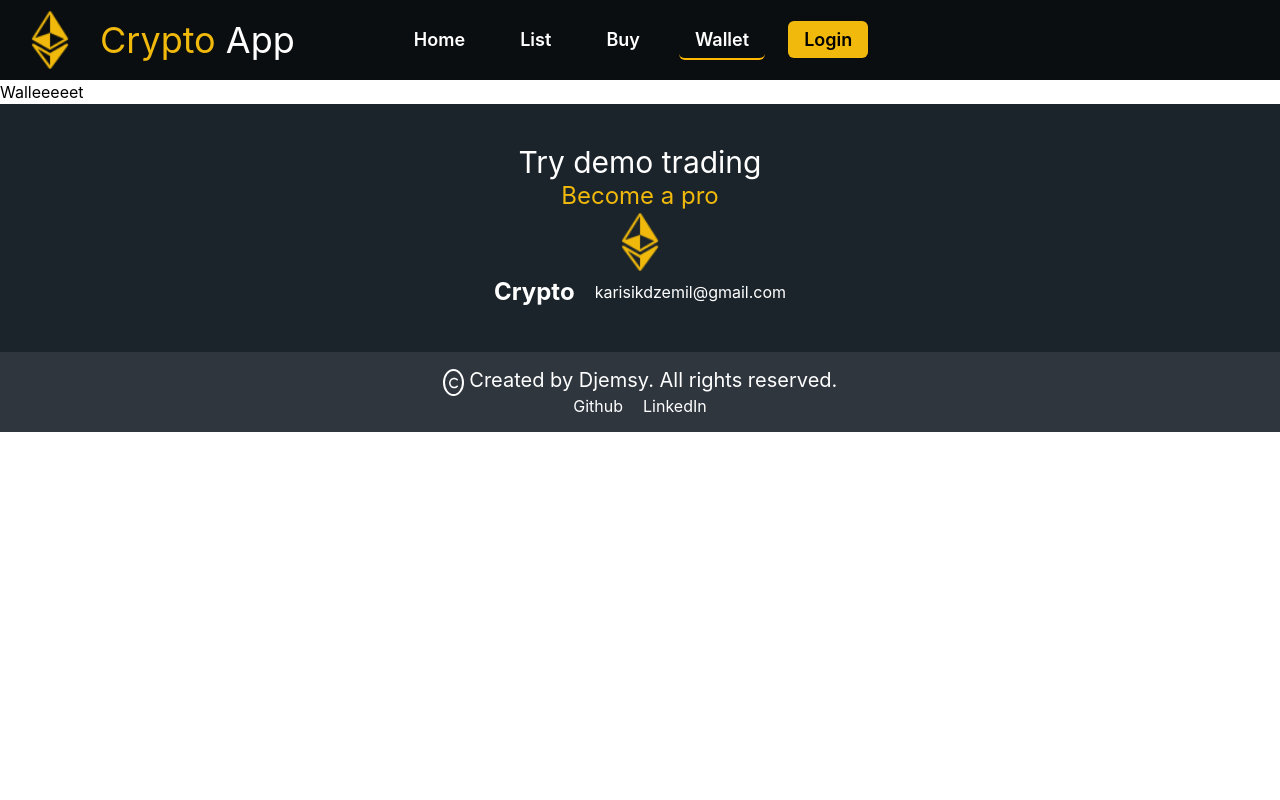
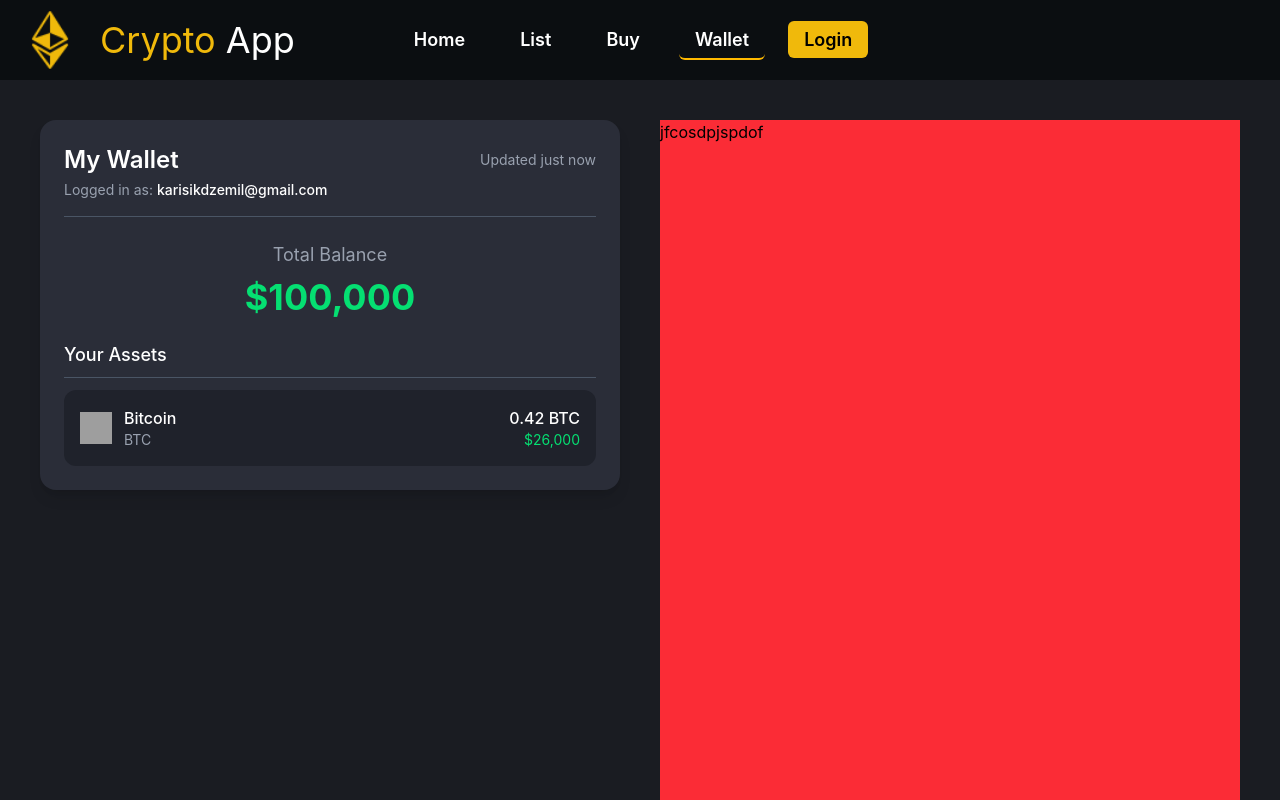
Before and after one commit to karisikdzemil/Crypto-App, a React app: page /wallet in a window 1280 px wide. Shown: the top 800 px of the page. Built offline with nearby package versions, Linux system fonts and the light colour scheme; no server answers; grey boxes are pictures that could not be loaded; the HTML template or start-up script is replaced by a standard one.

Commit message:
Wallet in progress

```diff
--- a/src/components/pages/List.jsx
+++ b/src/components/pages/List.jsx
@@ -47,7 +47,7 @@ export default function List({ data }) {
   return (
     <section className="w-full min-h-[90vh] bg-[#1A1C22ff] flex flex-col items-center gap-10 p-5 md:p-10">
       <div className="w-full h-10 p-3 flex items-center justify-between">
-        <p className="font-bold text-[#F0B90B] w-40 ">Home  > List</p>
+        <p className="font-bold text-[#F0B90B] w-40 ">{'Home  > List'}</p>
         <h1 className="text-left text-white font-bold sm:text-base text-xs w-40">
                 Balance: {balance}$
               </h1>
--- a/src/components/pages/Wallet.jsx
+++ b/src/components/pages/Wallet.jsx
@@ -1,7 +1,18 @@
+import WalletInfo from "../wallet/WalletInfo"
 export default function Wallet () {
     return (
-        <div>
-            <h1>Walleeeeet</h1>
-        </div>
+        <section className="w-full min-h-[90vh] bg-[#1A1C22ff] flex items-start gap-10 p-5 md:p-10">
+
+
+<div className="w-1/2">
+        <WalletInfo />
+</div>
+
+<div className="w-1/2 h-[90vh] bg-red-500">
+jfcosdpjspdof
+</div>
+
+
+        </section>
     )
 }
--- /dev/null
+++ b/src/components/wallet/WalletInfo.jsx
@@ -0,0 +1,49 @@
+import { useContext } from "react"
+import { AuthContext } from "../../store/AuthContext"
+
+export default function WalletInfo () {
+
+
+
+    return(
+        <div className="w-full max-w-4xl bg-[#2A2D38] rounded-2xl p-6 shadow-lg flex flex-col gap-6 text-white">
+{/* Header */}
+<div className="flex flex-col gap-1 border-b border-gray-600 pb-4">
+  <div className="flex items-center justify-between">
+    <h2 className="text-2xl font-semibold">My Wallet</h2>
+    <span className="text-sm text-gray-400">Updated just now</span>
+  </div>
+  <p className="text-sm text-gray-400">Logged in as: <span className="text-white font-medium">karisikdzemil@gmail.com</span></p>
+</div>
+
+{/* Balance */}
+<div className="flex flex-col items-center gap-2">
+  <p className="text-gray-400 text-lg">Total Balance</p>
+  <h3 className="text-4xl font-bold text-green-400">$100,000</h3>
+</div>
+
+{/* Currency List */}
+<div className="flex flex-col gap-3">
+  <h4 className="text-lg font-medium border-b border-gray-600 pb-2">Your Assets</h4>
+  <div className="flex flex-col gap-3">
+
+    {/* Example coin */}
+    <div className="flex justify-between items-center bg-[#1F222B] p-4 rounded-xl">
+      <div className="flex items-center gap-3">
+        <img src="https://cryptologos.cc/logos/bitcoin-btc-logo.png" alt="btc" className="w-8 h-8" />
+        <div>
+          <p className="text-white font-medium">Bitcoin</p>
+          <p className="text-sm text-gray-400">BTC</p>
+        </div>
+      </div>
+      <div className="text-right">
+        <p className="text-white font-medium">0.42 BTC</p>
+        <p className="text-sm text-green-400">$26,000</p>
+      </div>
+    </div>
+
+  </div>
+</div>
+</div>
+    )
+}
--- a/src/store/AuthContext.jsx
+++ b/src/store/AuthContext.jsx
@@ -94,7 +94,9 @@ export function AuthContextProvider({ children }) {
         balance: newBalance,
         currencies: arrayUnion(newCurrency)
       });
-
+      const docRef = doc(db, "users", user.uid);
+      const docSnap = await getDoc(docRef);
+      setUserData(docSnap.data())
       console.log("Transaction successfully recorded!");
     } catch (err) {
       console.error("Transaction error:", err.message);
```
